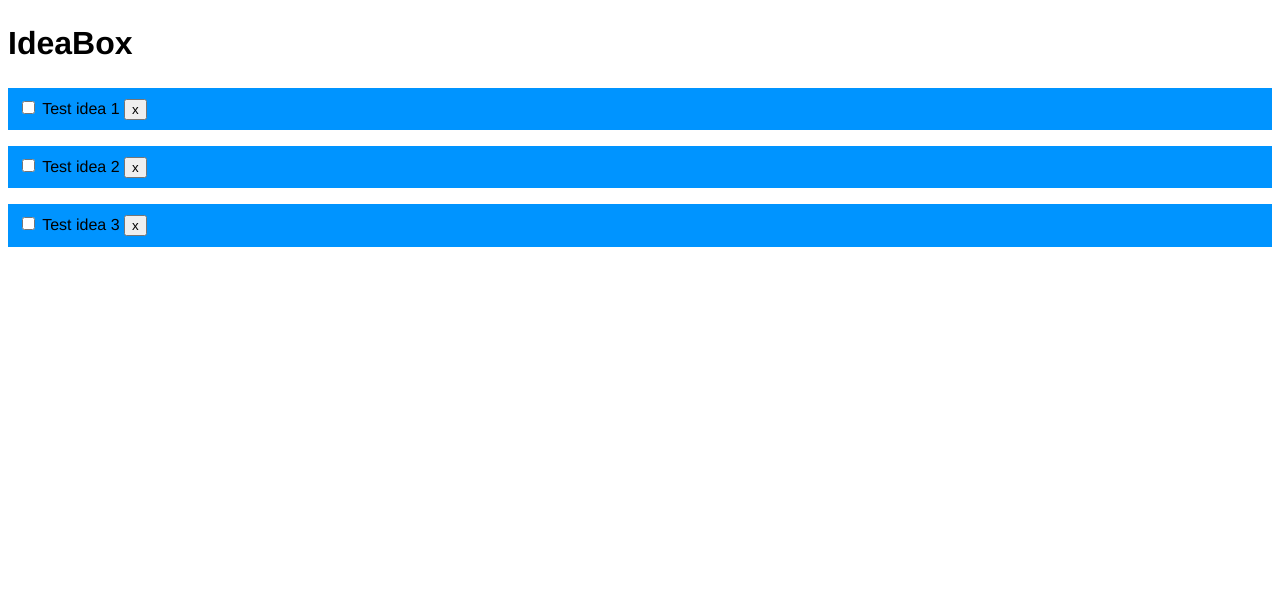
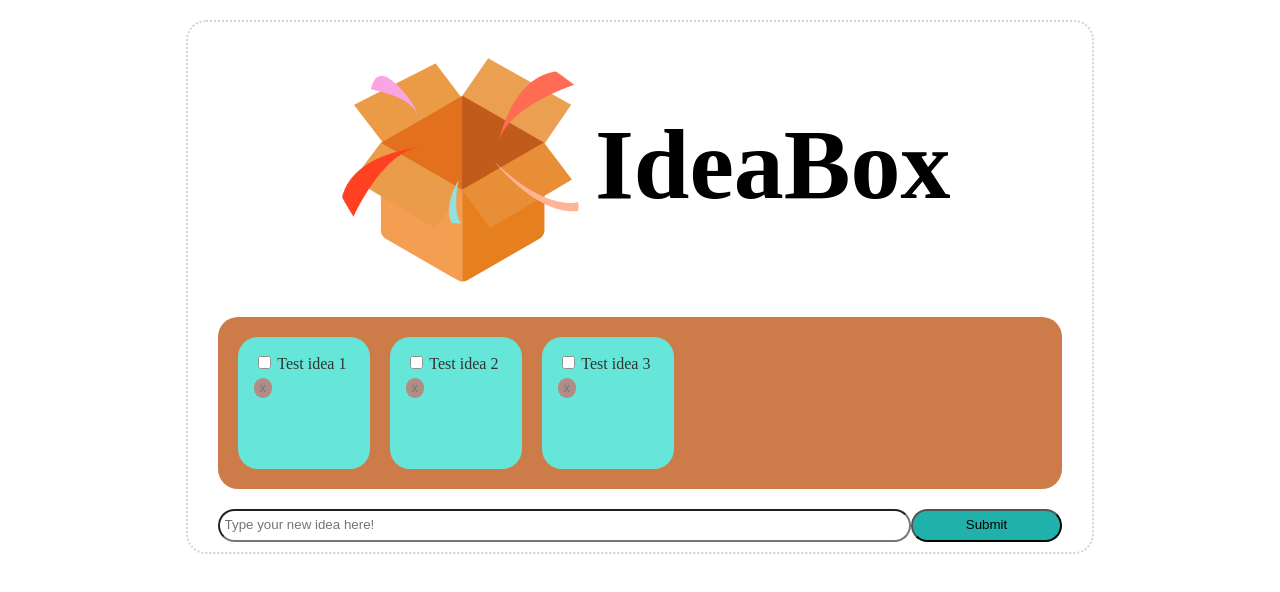
Before and after one commit to gerda101/idea_box, a Vue app: page / in a window 1280 px wide. Shown: the top 592 px of the page. Built offline with nearby package versions, Linux system fonts and the light colour scheme.

Commit message:
New item, styling

```diff
--- a/package.json
+++ b/package.json
@@ -2,14 +2,14 @@
   "name": "idea_box",
   "version": "0.1.0",
   "private": true,
-
   "scripts": {
     "serve": "vue-cli-service serve",
     "build": "vue-cli-service build"
   },
   "dependencies": {
     "core-js": "^3.6.5",
-    "vue": "^2.6.11"
+    "vue": "^2.6.11",
+    "vue-uuid": "^2.0.2"
   },
   "devDependencies": {
     "@vue/cli-plugin-babel": "~4.5.0",
--- a/src/App.vue
+++ b/src/App.vue
@@ -1,20 +1,23 @@
 <template>
-  <div id="app">
+  <div id="app" class="app">
     <Header/>
     <Ideas v-bind:ideas="ideas" v-on:del-idea="deleteIdea" />
+    <AddIdea v-on:add-idea='addIdea' />
   </div>
 </template>
 
 <script>
   import Header from './components/Header';
   import Ideas from './components/Ideas';
+  import AddIdea from './components/AddIdea';
 
   export default {
     name: 'App',
 
     components: {
       Header,
-      Ideas
+      Ideas,
+      AddIdea
     },
 
     data() {
@@ -39,14 +42,31 @@
     methods: {
       deleteIdea(id) {
         this.ideas = this.ideas.filter(idea => idea.id !== id);
+      },
+      addIdea(newIdea){
+        this.ideas = [...this.ideas, newIdea];
       }
     }
   }
 </script>
 
 <style>
-  body {
-    font-family: Avenir, Helvetica, Arial, sans-serif;
+  * {
     line-height: 1.4;
+    border-radius: 20px;
+  }
+
+  .app {
+    font-family: Lora, serif;
+    margin: auto;
+    margin-top: 20px;
+    width: 70%;
+    border: 2px lightgrey dotted;
+    padding: 10px;
+  }
+
+  .btn {
+    background: lightseagreen;
+    cursor: pointer;
   }
 </style>
--- /dev/null
+++ b/src/components/AddIdea.vue
@@ -0,0 +1,47 @@
+<template>
+  <div>
+    <form v-on:submit="addIdea">
+      <input type="text" v-model="text" name="text" placeholder="Type your new idea here!" />
+      <input type="submit" value="Submit" class="btn"/>
+    </form>
+  </div>
+</template>
+
+<script>
+import {uuid} from 'vue-uuid';
+  export default {
+    name: "AddIdea",
+    data(){
+      return {
+        text: ''
+      }
+    },
+    methods: {
+      addIdea(e) {
+        e.preventDefault();
+        const newIdea = {
+          id: uuid.v4(),
+          text: this.text
+        }
+        this.$emit('add-idea', newIdea);
+        this.text ='';
+      }
+    }
+  }
+
+</script>
+
+<style scoped>
+form{
+  display: flex;
+  padding-left: 20px;
+  padding-right: 20px;
+}
+input[type='text'] {
+  flex: 10;
+  padding: 5px;
+}
+input[type='submit'] {
+  flex: 2;
+}
+</style>
--- a/src/components/Header.vue
+++ b/src/components/Header.vue
@@ -1,16 +1,38 @@
 <template>
   <header class="header">
+    <img src="../assets/idea_box.png" alt="Logo">
     <h1>IdeaBox</h1>
   </header>
 </template>
 
 <script>
   export default {
-
+    name: "Header"
   }
 
 </script>
 
-<style>
+<style scoped>
+  .header {
+    font-family: 'Abril Fatface', serif;
+    text-align: center;
+    padding: 0px;
+    margin: 0px;
+    display: flex;
+    flex-direction: row;
+    justify-content: center;
+    align-items: center;
+  }
+  h1 {
+    font-size: 100px;
+    padding: 0px;
+    margin: 0px;
+  }
+  img {
+    position: center;
+    max-width: 30%;
+    padding: 0px;
+    margin: 0px;
+  }
 
 </style>
--- a/src/components/IdeaItem.vue
+++ b/src/components/IdeaItem.vue
@@ -1,10 +1,10 @@
 <template>
   <div>
-    <p class="idea-item">
+    <div class="idea-item" v-bind:style="{'background-color': pickColor}">
       <input type="checkbox" v-on:change="selected"/>
       {{idea.text}}
       <button @click="$emit('del-idea', idea.id)">x</button>
-    </p>
+    </div>
   </div>
 </template>
 
@@ -15,9 +15,24 @@
 
     methods: {
       selected() {
+        //Modify code missing
         console.log("selected");
       }
 
+    }
+  }
+
+  methods: {
+    function pickColor() {
+      var colors = [
+      '#faa4e3', '#ff6b53', '#ff4122', '#92e1df', '#ffb493'
+      ];
+      var random_color = colors[Math.floor(Math.random() * colors.length)];
+      console.log(random_color);
+      return random_color;
+
+      var x = document.getElementByClass('idea-item');
+      x.style.backgroundcolor = random_color;
     }
   }
 
@@ -25,10 +40,19 @@
 
 <style scoped>
   .idea-item {
-    background: #0094ff;
-    padding: 10px;
+    background: turquoise;
+    padding: 16px;
+    min-height: 100px;
+    width: 100px;
   }
   .is-selected {
     border: groove;
   }
+
+  button {
+    background-color: red;
+    opacity: 50%;
+    border: 0px;
+    text-align: center;
+  }
 </style>
--- a/src/components/Ideas.vue
+++ b/src/components/Ideas.vue
@@ -1,5 +1,5 @@
 <template>
-  <div>
+  <div class="container">
     <div v-bind:key="idea.id" v-for="idea in ideas">
       <IdeaItem v-bind:idea="idea" v-on:del-idea="$emit('del-idea', idea.id)"/>
     </div>
@@ -19,5 +19,18 @@
 </script>
 
 <style scoped>
-
+  .container {
+    margin: 20px;
+    padding: 10px;
+    display: flex;
+    align-items: row;
+    justify-items: normal;
+    background-color: #c05b1c;
+    opacity: 80%;
+    flex-wrap: wrap;
+  }
+  .container > div {
+  margin: 10px;
+  opacity: 100%;
+}
 </style>
```
Also changed, not shown: 1 other file (tests, documents, lock files or other folders).
